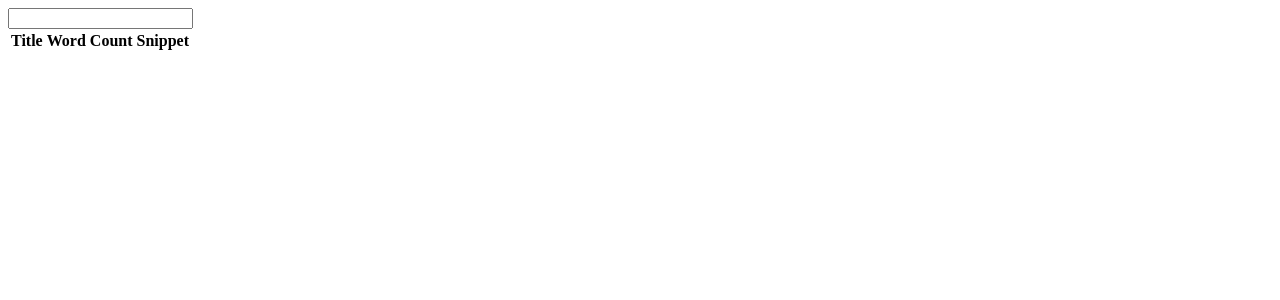
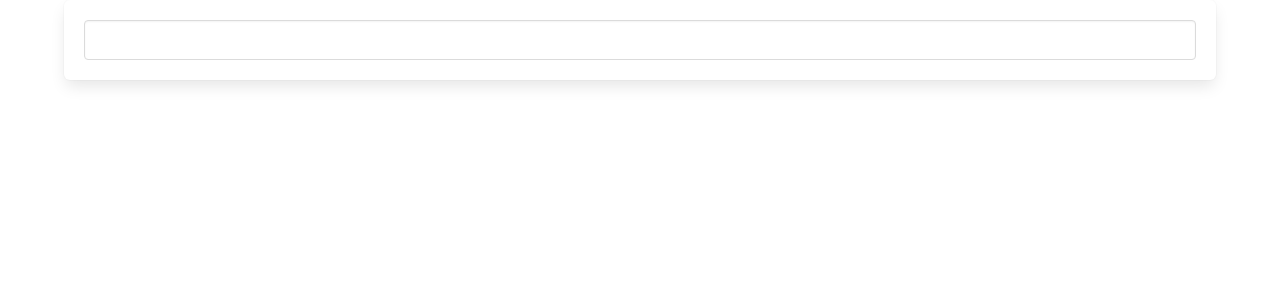
Before and after one commit to nesh52/wikiSearch, an Angular app: page / in a window 1280 px wide. Shown: the top 300 px of the page. Built offline with nearby package versions, Linux system fonts and the light colour scheme.

Commit message:
styled and finnished

```diff
--- a/package.json
+++ b/package.json
@@ -19,6 +19,7 @@
     "@angular/platform-browser": "~8.2.7",
     "@angular/platform-browser-dynamic": "~8.2.7",
     "@angular/router": "~8.2.7",
+    "bulma": "^0.8.1",
     "rxjs": "~6.4.0",
     "tslib": "^1.10.0",
     "zone.js": "~0.9.1"
--- a/src/app/app.component.html
+++ b/src/app/app.component.html
@@ -1,2 +1,4 @@
+<div class="container">
 <app-search-bar (submitted)="onTerm($event)"></app-search-bar>
-<app-page-list [pages] = "pages"></app-page-list>
+<app-page-list *ngIf="pages.length" [pages] = "pages"></app-page-list>
+</div>
--- a/src/app/page-list/page-list.component.html
+++ b/src/app/page-list/page-list.component.html
@@ -8,9 +8,13 @@
     </thead>
     <tbody>
         <tr *ngFor="let page of pages">
-            <td>{{page.title}}</td>
+            <td>
+                <a target="_blank" [href] = "'https://en.wikipedia.org?curid=' + page.pageid">
+                    {{page.title}}
+                </a>
+            </td>
             <td>{{page.wordcount}}</td>
-            <td>{{page.snippet}}</td>
+            <td [innerHTML]="page.snippet"></td>
         </tr>
     </tbody>
 </table>
--- a/src/app/search-bar/search-bar.component.html
+++ b/src/app/search-bar/search-bar.component.html
@@ -1,3 +1,5 @@
-<form (submit)="onFormSubmit($event)">
-    <input (input)="term = $event.target.value" />
-</form>
+<div class="box">
+    <form (submit)="onFormSubmit($event)">
+        <input class="input" (input)="term = $event.target.value" />
+    </form>
+</div>
--- a/src/styles.css
+++ b/src/styles.css
@@ -1 +1,6 @@
 /* You can add global styles to this file, and also import other style files */
+@import 'bulma/css/bulma.css';
+
+.searchmatch {
+    font-weight: bold;
+}
```
Also changed, not shown: 1 other file (tests, documents, lock files or other folders).
